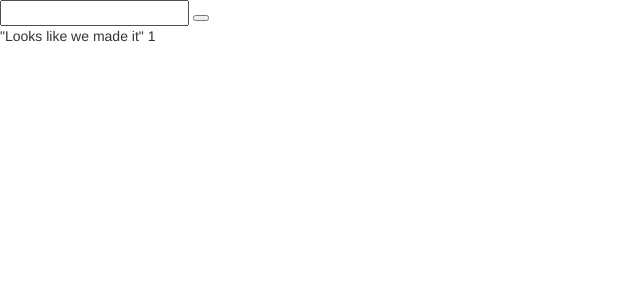
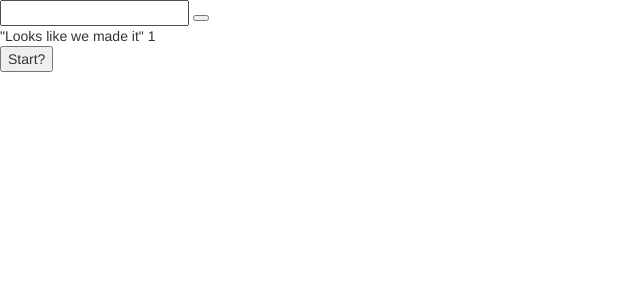
Before and after one commit to krasnopolsky/smishsmosh, a Flask app: page /game/1 in a window 1280 px wide. Shown: the top 300 px of the page, without its empty margins (0-640 px from the left). Run offline with Flask 2, Linux system fonts and the light colour scheme; parts of the project's set-up code (start-up, migrations or seed data) failed here and were passed over; some libraries are stand-ins or nearby versions.

Commit message:
additional socket changes

```diff
--- a/app/routes.py
+++ b/app/routes.py
@@ -23,7 +23,6 @@ def user_loader(user_id):
 class LoginForm(Form):
     username = TextField('Username', [validators.Required()])
     password = PasswordField('Password', [validators.Required()])
-
 
 
 
@@ -275,11 +274,10 @@ def player_connect(room):
             room=room,
             broadcast=True)
 
-
-@socketio.on('lobby', namespace='/lobby')
-def lobby_selected(lobby):
-    print lobby
+@socketio.on('start_game', namespace='in_game')
+def start_game(data):
     pass
+    #finish sending client "start game" data to this socket
 
 @socketio.on('message', namespace='/in_game')
 def message_test(data):
--- a/app/templates/deckSelection.html
+++ b/app/templates/deckSelection.html
@@ -17,18 +17,17 @@
 </label>
 
 {% endfor %}
-<button type="submit">New game</button>
 
 </div>
 </form>
 
 <form action="/start_game" method="post">
-<button id="start" type="submit" class="btn"></button>
+<button id="start" type="submit" class="btn">Start Game</button>
 <input type="hidden" name="selected_deck" class="deck_input">
 </form>
 
 <form action="/join_game" method="post">
-<button id="join" type="submit" class="btn"></button>
+<button id="join" type="submit" class="btn">Join Game</button>
 <input name="selected_game_id" id="selected_game_id"></input>
 <input type="hidden" name="selected_deck" class="deck_input">
 </form>
--- a/app/templates/game_engine.html
+++ b/app/templates/game_engine.html
@@ -30,7 +30,17 @@
                 });
 
 
-            });
+            $("#start?").click(function () {
+             // socket.emit('start_game'
+                //finish sending start game data to server endpoint
+              });
+
+
+
+        });
+
+
+
 
           </script>
 </head>
@@ -55,5 +65,8 @@
 
 </div>
 
+
+<button id="start?">Start?</button>
+
 </body>
 </html>
```
